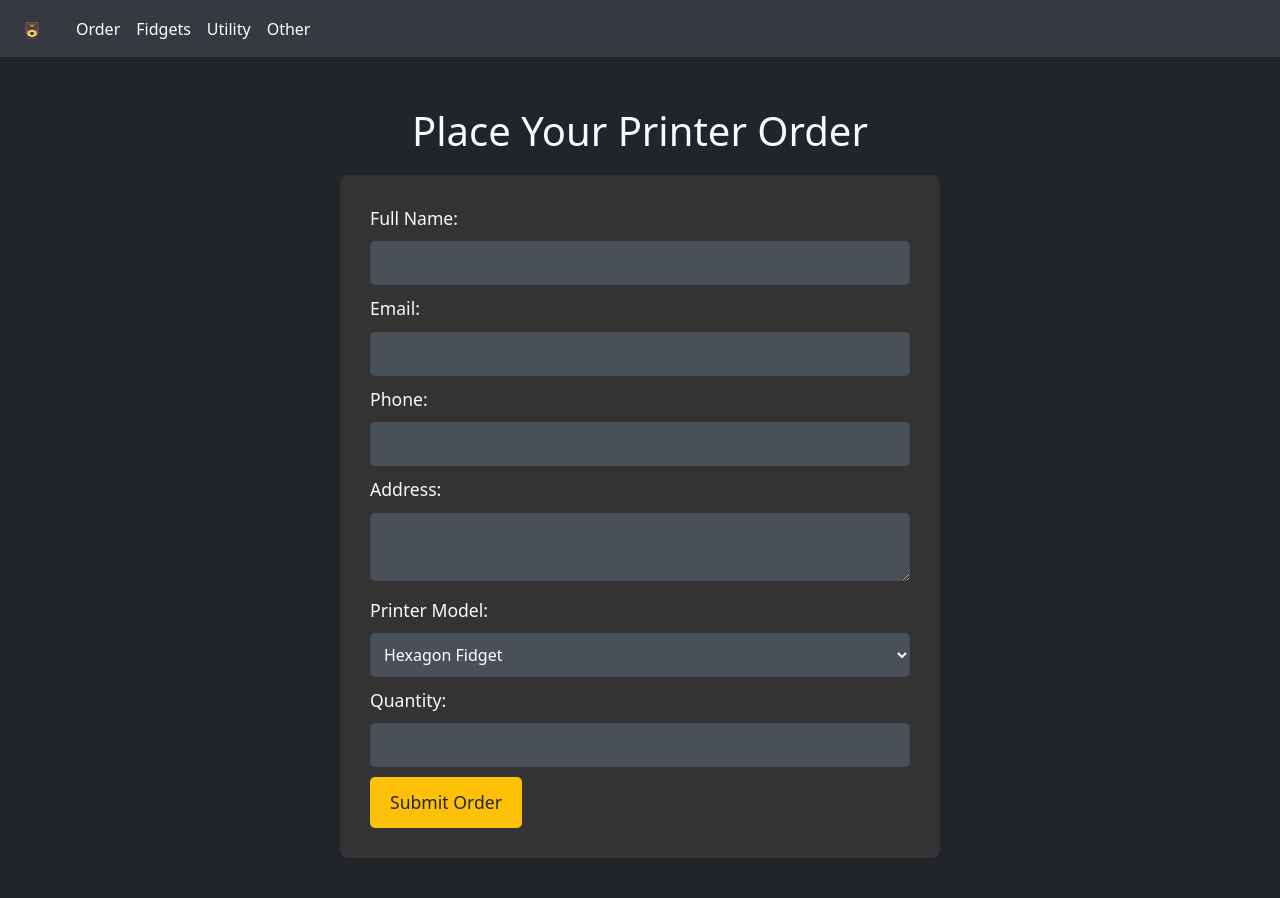
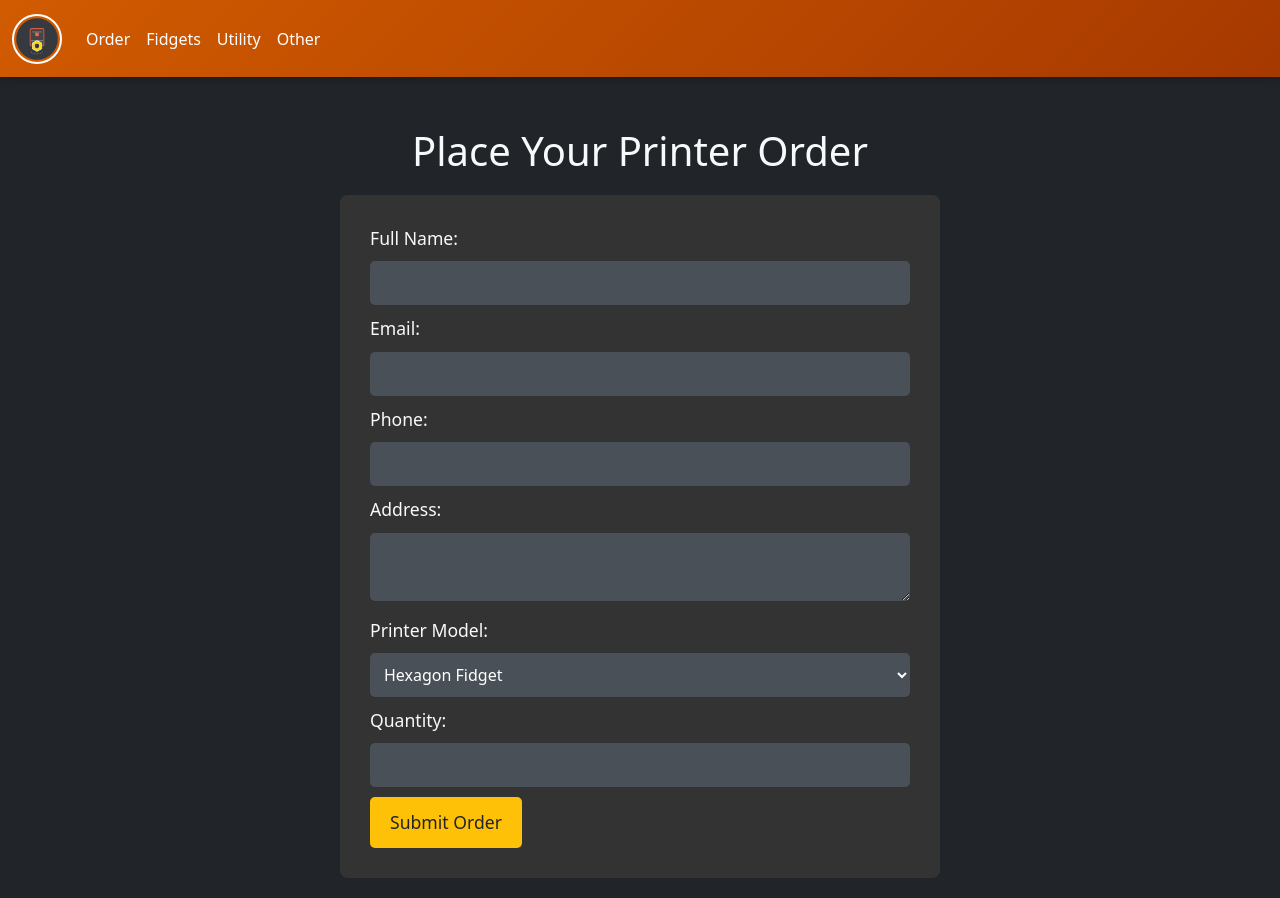
Before and after one commit to Om-Coding/3dPrintBusiness, a website: page public/order.html in a window 1280 px wide. Drawn offline with nearby package versions, Linux system fonts and the light colour scheme.

Commit message:
Update order.html

```diff
--- a/public/order.html
+++ b/public/order.html
@@ -10,19 +10,29 @@
       background-color: #212529;
       color: #fff;
     }
+
+    /* Updated navbar styles to match fidget.html exactly */
     .navbar {
-      background-color: #343a40;
+      background: linear-gradient(135deg, #d15b00, #a63900); /* Muted orange gradient */
+      box-shadow: 0 4px 8px rgba(0, 0, 0, 0.2);
     }
+
     .navbar-brand img {
-      width: 40px;
-      height: 30px;
+      width: 50px;
+      height: 50px;
+      border-radius: 50%;
+      border: 2px solid #fff;
     }
+
     .navbar-nav .nav-link {
-      color: #ffffff !important;
+      color: #fff !important;
+      transition: color 0.3s ease;
     }
+
     .navbar-nav .nav-link:hover {
-      color: #f8f9fa !important;
+      color: #ffd700 !important;
     }
+
     h1 {
       color: #f8f9fa;
       margin-top: 50px;
@@ -64,10 +74,11 @@
 </head>
 <body>
 
-  <nav class="navbar navbar-expand-lg navbar-dark" style="background-color: #343a40;">
+  <!-- Updated Navbar to match fidget.html exactly -->
+  <nav class="navbar navbar-expand-lg navbar-dark">
     <div class="container-fluid">
       <a class="navbar-brand" href="#">
-        <img src="images/Logo.png" alt="Logo" class="d-inline-block align-text-top">
+        <img src="images/Logo.png" alt="Logo" width="50" height="50" class="d-inline-block align-text-top">
       </a>
       <button class="navbar-toggler" type="button" data-bs-toggle="collapse" data-bs-target="#navbarNavDropdown" aria-controls="navbarNavDropdown" aria-expanded="false" aria-label="Toggle navigation">
         <span class="navbar-toggler-icon"></span>
@@ -75,7 +86,7 @@
       <div class="collapse navbar-collapse" id="navbarNavDropdown">
         <ul class="navbar-nav">
           <li class="nav-item">
-            <a class="nav-link active" aria-current="page" href="order.html">Order</a>
+            <a class="nav-link active" href="order.html">Order</a>
           </li>
           <li class="nav-item">
             <a class="nav-link" href="fidget.html">Fidgets</a>
```
